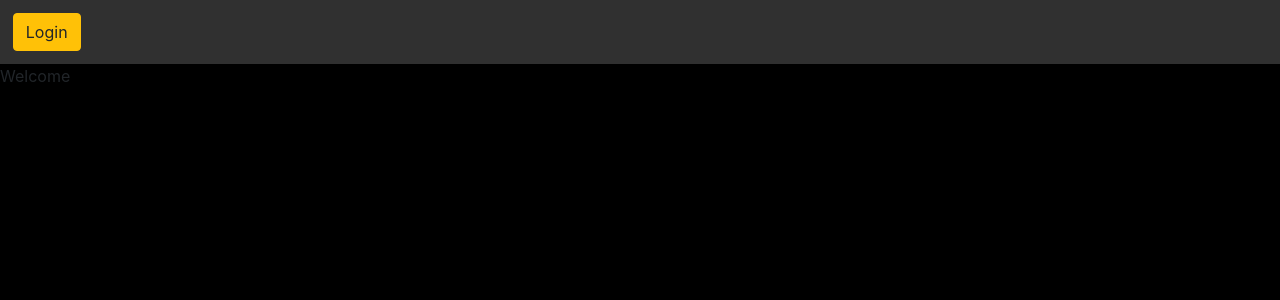
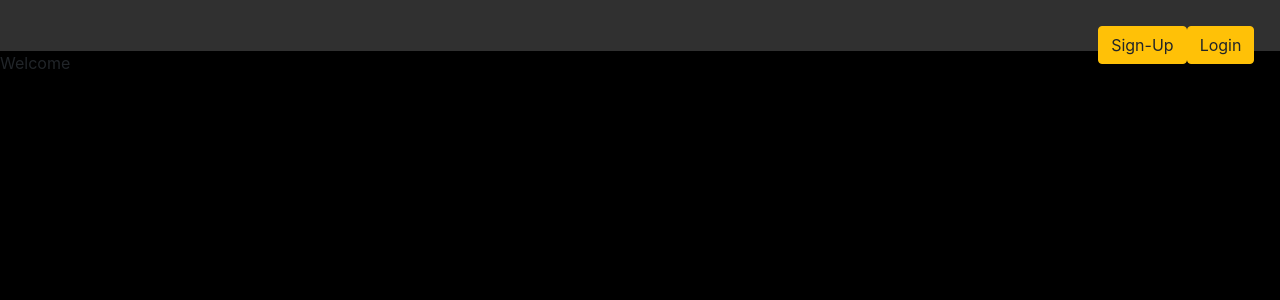
Before and after one commit to 101-2/ChipsCorral, a React (Create React App) app in the folder client/: page / in a window 1280 px wide. Shown: the top 300 px of the page. Built offline with nearby package versions, Linux system fonts and the light colour scheme.

Commit message:
update to header format and css

```diff
--- a/client/src/Components/Header/Header.css
+++ b/client/src/Components/Header/Header.css
@@ -1,9 +1,10 @@
 .header-format {
   background-color: rgb(48, 48, 48);
-  padding: 1%;
+  padding: 2%;
 }
 
 .btn-format {
+  vertical-align: middle;
   float: right;
-  margin: 1%;
+  margin-left: auto 0 auto 0;
 }
--- a/client/src/Components/Header/Header.js
+++ b/client/src/Components/Header/Header.js
@@ -15,15 +15,20 @@ class Header extends Component {
     return (
       <BrowserRouter>
         <header className="header-format">
-          <Link to="/login">
-            <button
-              type="button"
-              className="btn btn-warning"
-              onClick="location.href='/home'"
-            >
-              Login
-            </button>
-          </Link>
+          <a
+            className="btn btn-warning btn-format"
+            href="http://localhost:3000/login"
+            role="button"
+          >
+            Login
+          </a>
+          <a
+            className="btn btn-warning btn-format"
+            href="http://localhost:3000/signup"
+            role="button"
+          >
+            Sign-Up
+          </a>
         </header>
       </BrowserRouter>
     );
```
